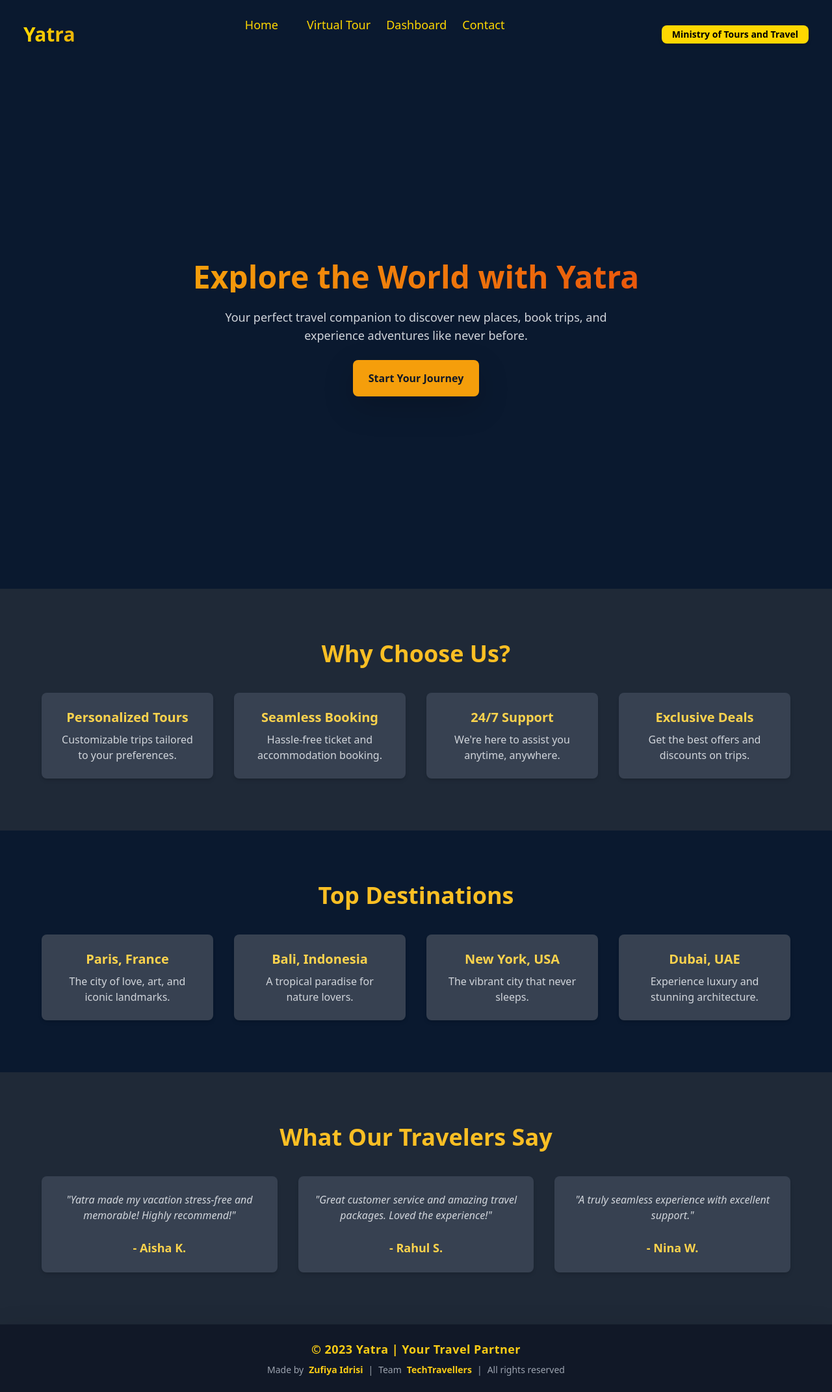
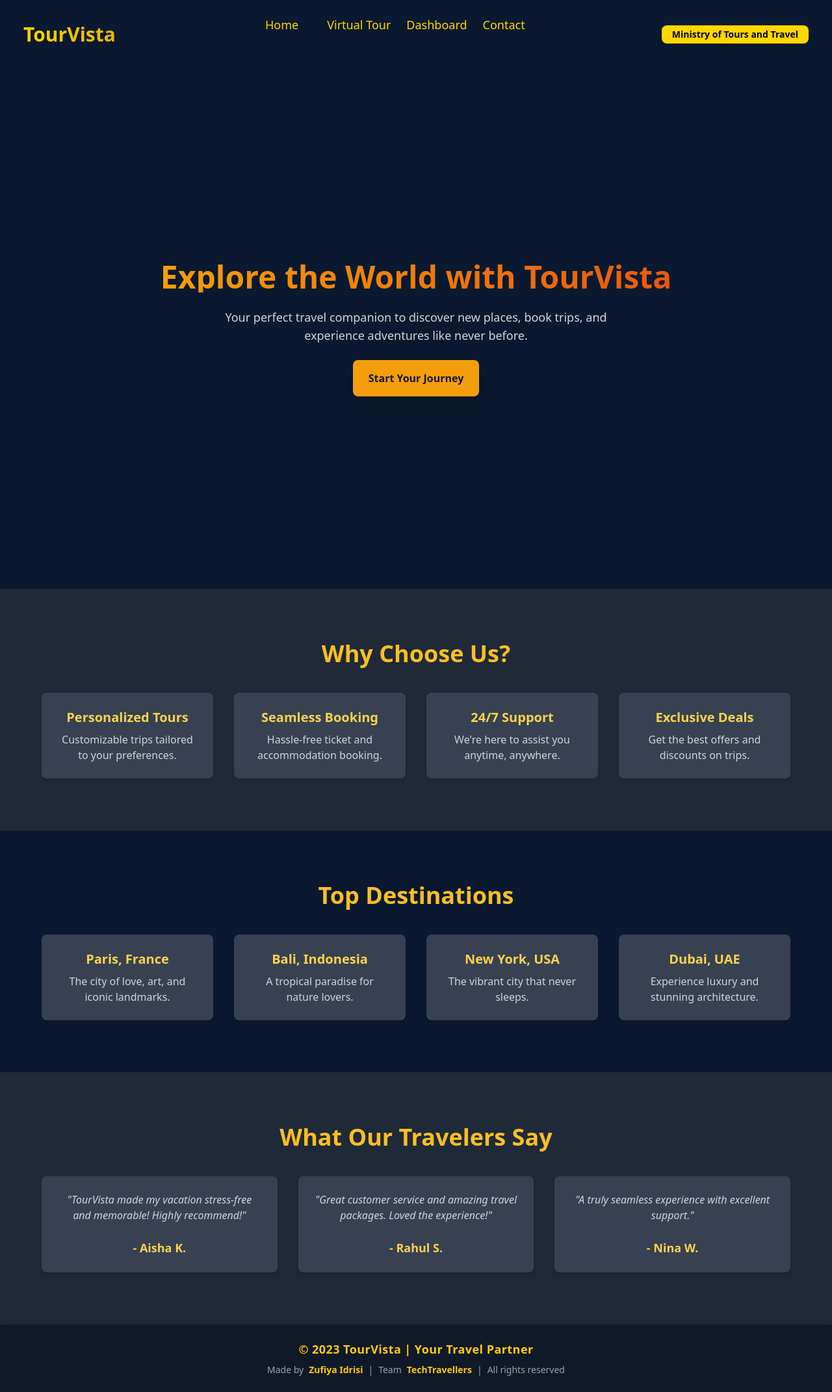
Before and after one commit to Zufiya99/SIH-Yatra-website, a React (Vite) app: page / in a window 1280 px wide. Shown: the whole page at 65% size. Built offline with nearby package versions, Linux system fonts and the light colour scheme.

Commit message:
Renamed - TourVista

```diff
--- a/index.html
+++ b/index.html
@@ -1,11 +1,9 @@
-<!doctype html>
+<!DOCTYPE html>
 <html lang="en">
   <head>
     <meta charset="UTF-8" />
-    <link rel="icon" type="image/svg+xml" href="/vite.svg" />
     <meta name="viewport" content="width=device-width, initial-scale=1.0" />
-    <!-- <link href="https://fonts.googleapis.com/css2?family=Roboto:wght@300&display=swap" rel="stylesheet"> -->
-    <title>SIH - Yatra</title>
+    <title>TourVista</title>
   </head>
   <body>
     <div id="root"></div>
--- a/src/Components/Footer.jsx
+++ b/src/Components/Footer.jsx
@@ -3,7 +3,7 @@ export default function Footer() {
     <footer className="bg-gray-900 text-white text-center py-6 shadow-lg">
       <div className="container mx-auto flex flex-col items-center px-4 md:px-8 lg:px-12 space-y-2">
         <p className="text-lg font-semibold tracking-wide text-yellow-400 text-center">
-          &copy; {new Date().getFullYear()} Yatra | Your Travel Partner
+          &copy; {new Date().getFullYear()} TourVista | Your Travel Partner
         </p>
         <p className="text-sm text-gray-400 flex flex-col md:flex-row items-center space-y-2 md:space-y-0 md:space-x-2 text-center">
           <span>Made by</span>
--- a/src/Components/Navbar.jsx
+++ b/src/Components/Navbar.jsx
@@ -17,7 +17,7 @@ export default function Navbar() {
           animate={{ opacity: 1, y: 0 }}
           transition={{ duration: 0.6 }}
         >
-          Yatra
+          TourVista
         </motion.div>
 
         {/* Middle - Navigation Links */}
--- a/src/Pages/Home.jsx
+++ b/src/Pages/Home.jsx
@@ -12,7 +12,7 @@ export default function Home() {
           animate={{ opacity: 1, y: 0 }}
           transition={{ duration: 0.8 }}
         >
-          Explore the World with Yatra
+          Explore the World with TourVista
         </motion.h1>
         <p className="text-lg text-gray-300 max-w-2xl">
           Your perfect travel companion to discover new places, book trips, and
@@ -121,7 +121,7 @@ export default function Home() {
               {
                 name: "Aisha K.",
                 review:
-                  "Yatra made my vacation stress-free and memorable! Highly recommend!",
+                  "TourVista made my vacation stress-free and memorable! Highly recommend!",
               },
               {
                 name: "Rahul S.",
```
